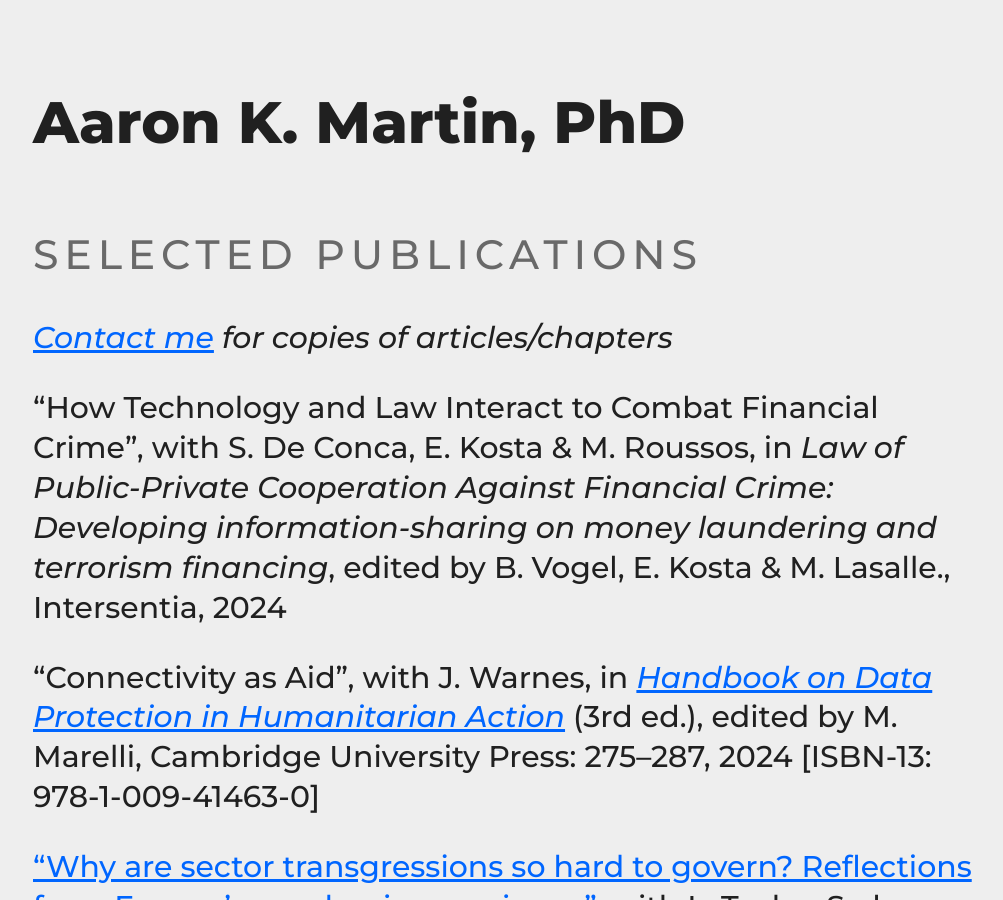
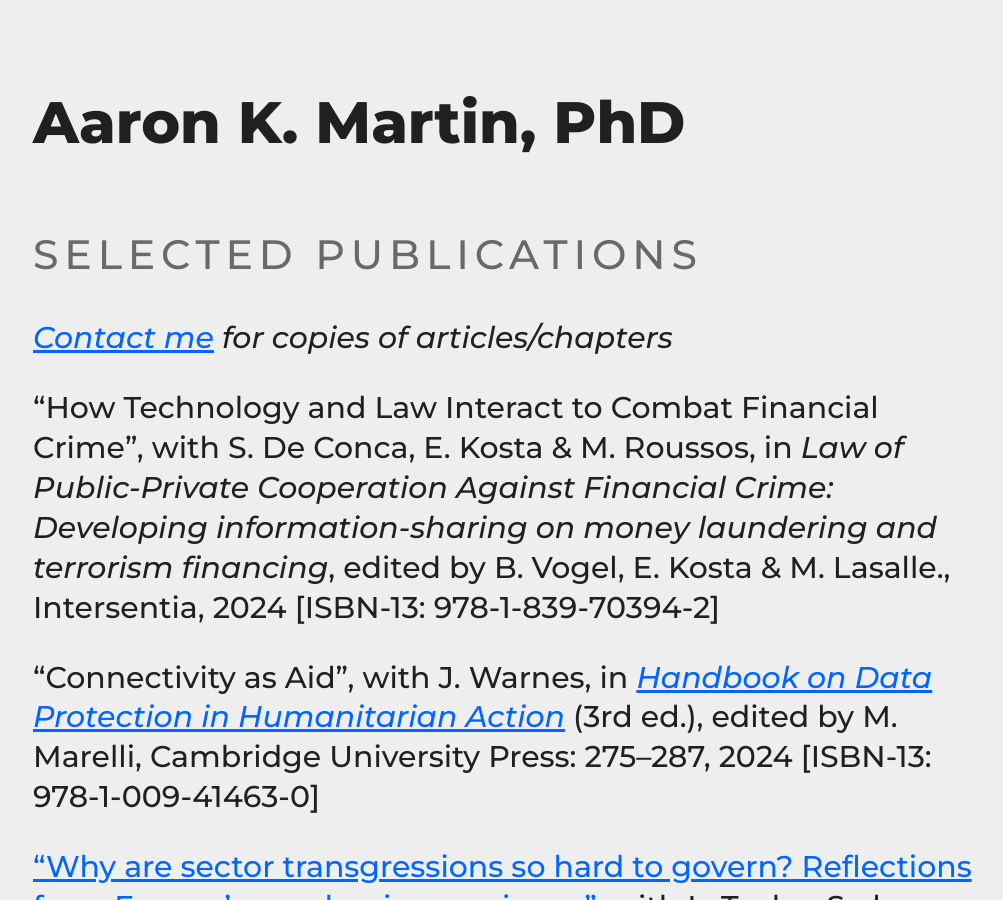
Before and after one commit to haroonalrasheed/641a, a Jekyll site: the page built from selected-publications/index.md, in a window 1280 px wide and 900 px high. Shown: the whole window, without its empty margins (131-1134 px from the left). Built offline with Jekyll 4.4.1, drawn with Linux system fonts in a browser that asks for light colours.

Commit message:
Update index.md

```diff
--- a/selected-publications/index.md
+++ b/selected-publications/index.md
@@ -7,7 +7,7 @@ title: Selected Publications
 _[Contact me](mailto:a.k.martin@alumni.lse.ac.uk) for copies of articles/chapters_
 
 “How Technology and Law Interact to Combat Financial Crime”, with S. De Conca, E. Kosta & M. Roussos, in _Law of Public-Private Cooperation Against Financial Crime:
-Developing information-sharing on money laundering and terrorism financing_, edited by B. Vogel, E. Kosta & M. Lasalle., Intersentia, 2024
+Developing information-sharing on money laundering and terrorism financing_, edited by B. Vogel, E. Kosta & M. Lasalle., Intersentia, 2024 [ISBN-13: 978-1-839-70394-2]
 
 "Connectivity as Aid", with J. Warnes, in [_Handbook on Data Protection in Humanitarian Action_](https://www.cambridge.org/core/books/handbook-on-data-protection-in-humanitarian-action/025CE3DFD1FAD908DD1412C20E49F955) (3rd ed.), edited by M. Marelli, Cambridge University Press: 275–287, 2024 [ISBN-13: 978-1-009-41463-0]
 
```
